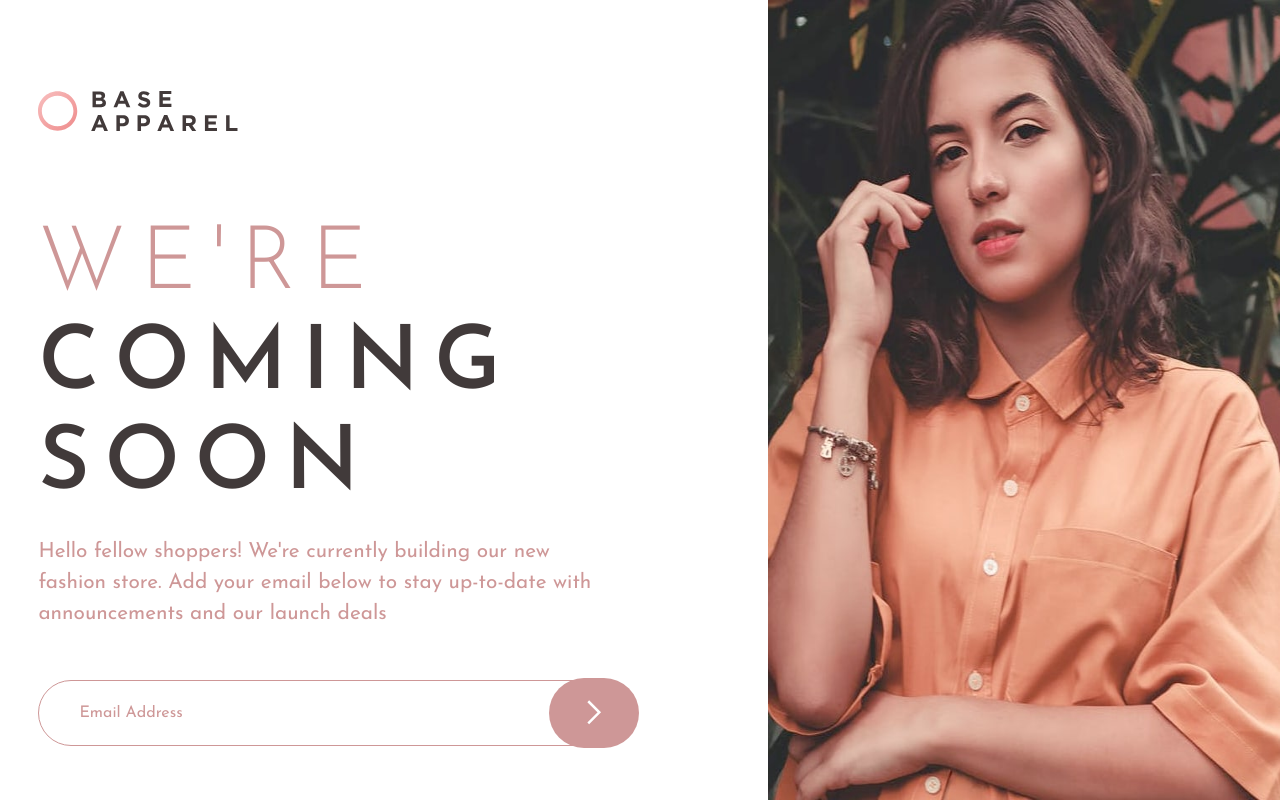
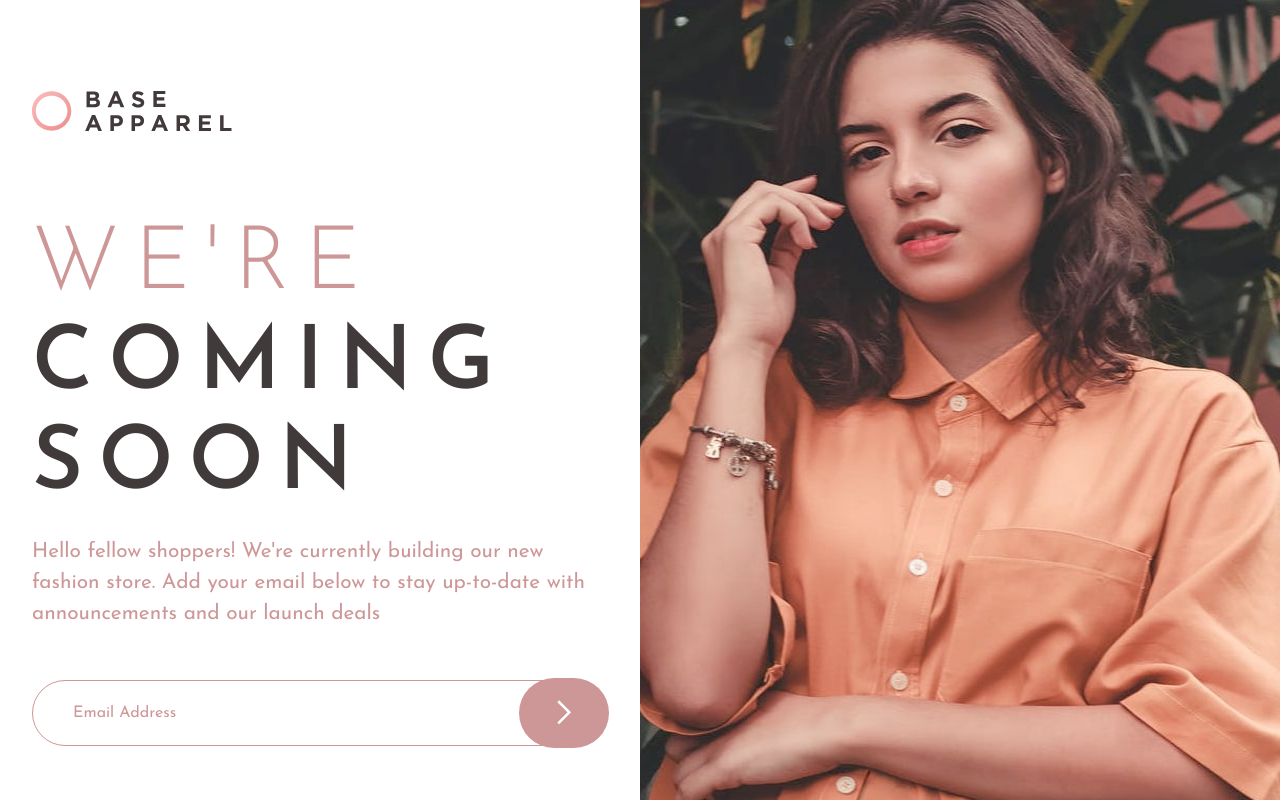
Before and after one commit to Mut1s0/base-apparel-coming-soon-page, a React (Vite) app: page / in a window 1280 px wide. Built offline with nearby package versions, Linux system fonts and the light colour scheme.

Commit message:
Added functionality to the form

```diff
--- a/src/App.jsx
+++ b/src/App.jsx
@@ -7,7 +7,7 @@ function App() {
 
     <main>
 
-      <div className="font-josefinSans md:grid md:grid-cols-5 md:grid-rows-3 h-screen">
+      <div className="font-josefinSans md:grid md:grid-cols-6 md:grid-rows-3 h-screen">
 
         <section className="md:col-start-1 md:col-span-3 md:row-end-1">
 
@@ -15,7 +15,7 @@ function App() {
 
         </section>
 
-        <section className="md:col-span-2 md:col-end-6 md:row-span-4">
+        <section className="md:col-span-3 md:col-end-7 md:row-span-4">
 
           <HeroIllustration/>
 
--- a/src/components/Form.jsx
+++ b/src/components/Form.jsx
@@ -1,16 +1,54 @@
-import { iconArrow } from "../assets";
+import { useState } from "react";
+import { iconArrow, iconError } from "../assets";
 
 function Form() {
 
+    const [form, setForm] = useState({
+        email: ""
+    });
+
+    const [ errors, setErrors ] = useState({});
+
+    const handleChange = (e) => {
+        setForm({
+            ...form,
+            [e.target.name]: e.target.value
+        });
+    }
+
+    const handleSubmit = (e) => {
+        e.preventDefault();
+
+        const errors = validate(form);
+
+        setErrors(errors)
+    }
+
+    const validate = (form) => {
+        let errors = {};
+
+        if(!form.email)errors.email = "Please provide a valid Email"
+
+        return errors;
+    }
+
     return(
 
-        <form>
+        <form onSubmit={handleSubmit}>
 
             <div className="relative max-w-[100%] w-[600px] mx-auto lg:ml-0">
 
-                <div>
+                <div className="relative">
 
-                    <input type="email" placeholder="Email Address" className={`border border-desaturatedRed w-full py-5 pl-10 rounded-[40px] placeholder:text-desaturatedRed`} />
+                    <input
+                        type="email"
+                        placeholder="Email Address"
+                        className={`border border-desaturatedRed w-full py-5 pl-10 rounded-[40px] placeholder:text-desaturatedRed block focus:outline-none ${errors.email && 'border-2 border-softRed'}`}
+                        name="email"
+                        onChange={handleChange}
+                    />
+                    {errors.email && <img src={iconError} alt="Error" className="absolute bottom-[50px] right-[120px] w-[35px]" />}
+                    {errors.email && <p className="text-softRed font-semiBold ml-10 mt-3">{errors.email}</p>}
 
                 </div>
 
```
